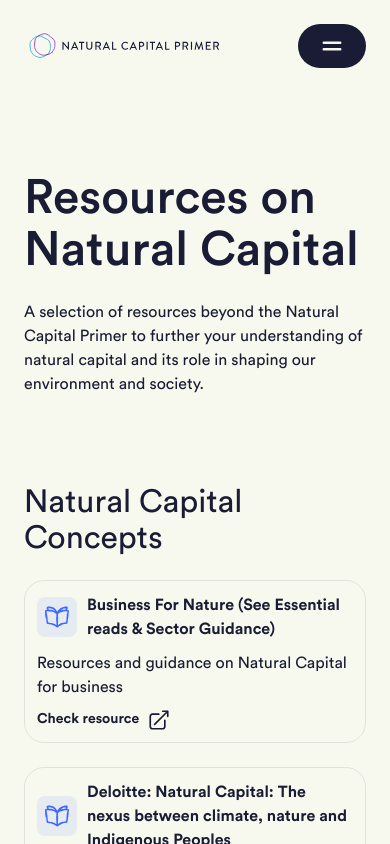
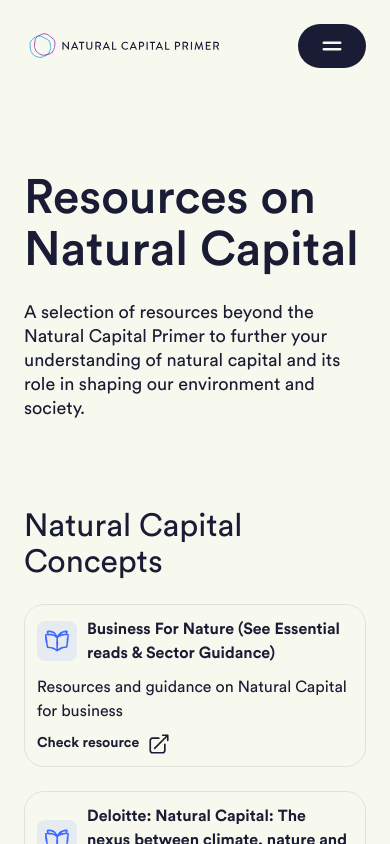
Before and after one commit to Vizzuality/natural-capital-primer, a Next.js app: page /resources in a window 390 px wide. Shown: the top 844 px of the page. Built offline with nearby package versions, Linux system fonts and the light colour scheme; no server answers.

Commit message:
Harmonise some font sizes on mobile

```diff
--- a/src/app/industry-use-cases/page.tsx
+++ b/src/app/industry-use-cases/page.tsx
@@ -48,7 +48,7 @@ const IndustryUseCasesPage: FC = () => {
         <div className="relative mx-auto mt-10 flex max-w-7xl flex-col gap-y-6 p-6 pb-12 pt-10 text-white lg:mt-14 lg:gap-y-10 lg:px-20 lg:pb-16 xl:mt-40">
           <h1 className="text-4.2xl font-medium lg:text-5xl">Industry Use Cases</h1>
           <div className="flex max-w-[827px] flex-col gap-y-4">
-            <p className="max-w-[827px] lg:text-xl">
+            <p className="max-w-[827px] text-lg lg:text-xl">
               How do different industries impact and depend on natural capital?
             </p>
             <p className="mt-6 max-w-[730px] lg:mt-10">
--- a/src/app/references/page.tsx
+++ b/src/app/references/page.tsx
@@ -10,7 +10,7 @@ export default function ReferencesPage() {
       <Header logo="color" />
       <div className="mx-auto mt-10 flex max-w-7xl flex-col gap-y-6 p-6 pt-10 lg:mt-14 lg:gap-y-10 lg:px-20 xl:mt-40">
         <h1 className="text-4.2xl font-medium lg:text-5xl">Natural Capital Primer References</h1>
-        <p className="max-w-[827px] lg:text-xl">
+        <p className="max-w-[827px] text-lg lg:text-xl">
           Explore the references that underpin the Natural Capital Primer, showcasing authoritative
           sources from international organisations and scientific journals on ecosystem services,
           biodiversity, and the economic value of natural resources.
--- a/src/app/resources/page.tsx
+++ b/src/app/resources/page.tsx
@@ -149,7 +149,7 @@ export default function ResourcesPage() {
       <Header logo="color" />
       <div className="mx-auto mt-10 flex max-w-7xl flex-col gap-y-6 p-6 pt-10 lg:mt-14 lg:gap-y-10 lg:px-20 xl:mt-40">
         <h1 className="text-4.2xl font-medium lg:text-5xl">Resources on Natural Capital</h1>
-        <p className="max-w-[827px] lg:text-xl">
+        <p className="max-w-[827px] text-lg lg:text-xl">
           A selection of resources beyond the Natural Capital Primer to further your understanding
           of natural capital and its role in shaping our environment and society.
         </p>
--- a/src/app/terms-and-conditions/page.tsx
+++ b/src/app/terms-and-conditions/page.tsx
@@ -9,7 +9,7 @@ const TermsAndConditionsPage: FC = () => {
       <div className="relative mx-auto mt-10 flex max-w-7xl flex-col gap-y-6 p-6 pb-12 pt-10 lg:mt-14 lg:gap-y-10 lg:px-20 lg:pb-16 xl:mt-40">
         <h1 className="text-4.2xl font-medium lg:text-5xl">Terms & Conditions</h1>
         <div className="flex max-w-[827px] flex-col gap-y-4">
-          <p className="max-w-[827px] lg:text-xl">
+          <p className="max-w-[827px] text-lg lg:text-xl">
             Please review these terms and conditions carefully before using this website. They
             govern your use of this website.
           </p>
```
